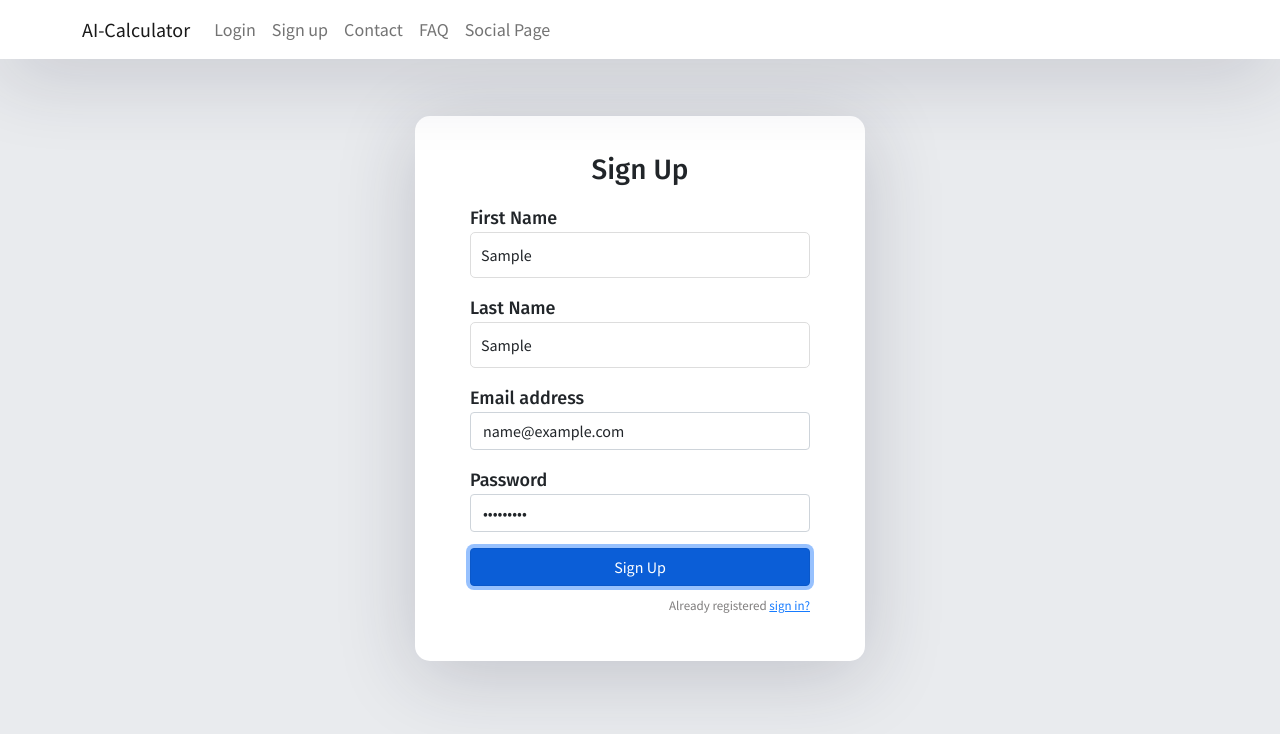
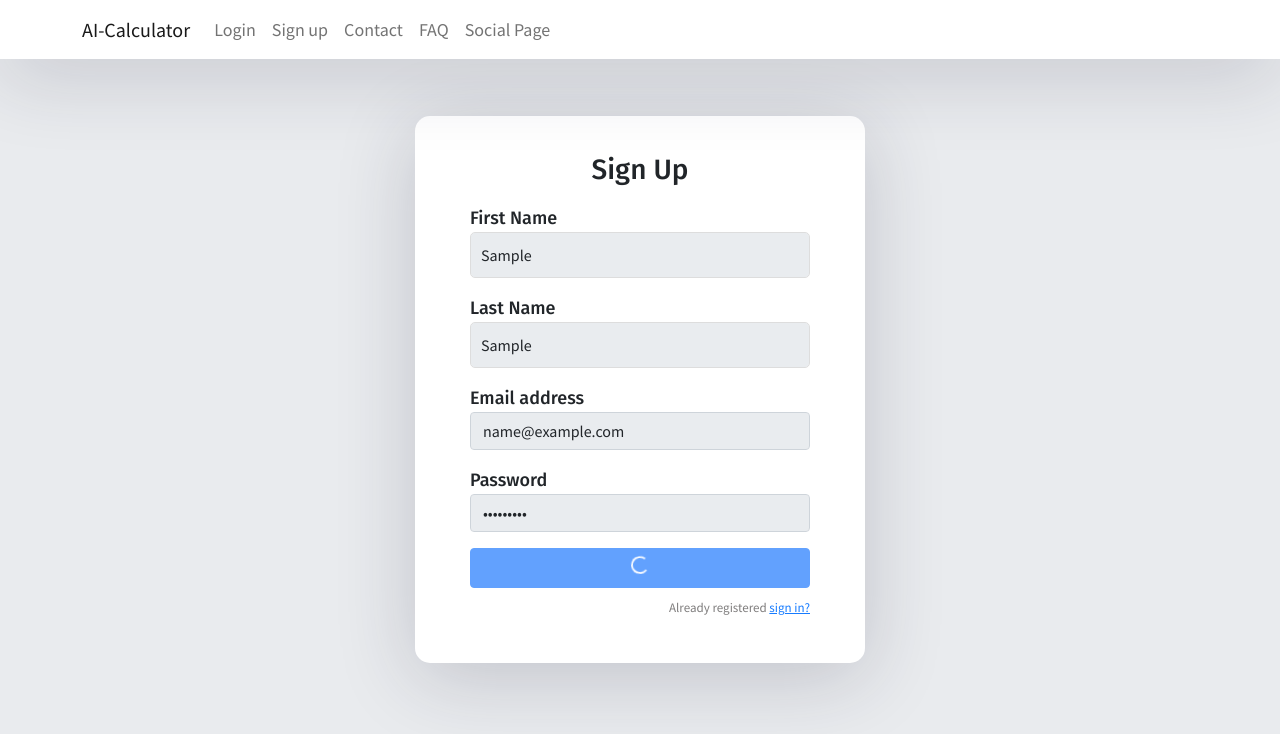
Before and after one commit to azalamin/ai-calculator-frontend, a React (Create React App) app: page /sign-up in a window 1280 px wide. Both pictures are taken after typing "Sample", "Sample", "name@example.com", "Sample123" into the empty fields and a click on the button "Sign Up". Shown: the top 734 px of the page. Built offline with nearby package versions, Linux system fonts and the light colour scheme; no server answers.

Commit message:
user info [done]

```diff
--- a/src/components/login.component.js
+++ b/src/components/login.component.js
@@ -1,18 +1,20 @@
-// src/components/Login.js
 import axios from 'axios';
 import { signInWithEmailAndPassword } from 'firebase/auth';
 import React, { useState } from 'react';
 import { useNavigate } from 'react-router-dom';
+import ClipLoader from 'react-spinners/ClipLoader';
 import { auth } from '../firebaseConfig';
 
 const Login = () => {
   const [email, setEmail] = useState('');
   const [password, setPassword] = useState('');
   const [error, setError] = useState('');
+  const [loading, setLoading] = useState(false); // Add loading state
   const navigate = useNavigate();
 
   const handleLogin = async (e) => {
     e.preventDefault();
+    setLoading(true); // Start loading
     try {
       const userCredential = await signInWithEmailAndPassword(auth, email, password);
       const user = userCredential.user;
@@ -29,6 +31,8 @@ const Login = () => {
     } catch (err) {
       console.error('Error logging in:', err);
       setError('Login failed. Please check your email and password.');
+    } finally {
+      setLoading(false); // Stop loading
     }
   };
 
@@ -45,6 +49,7 @@ const Login = () => {
               placeholder="Enter email"
               value={email}
               onChange={(e) => setEmail(e.target.value)}
+              disabled={loading}
             />
           </div>
           <div className="mb-3">
@@ -55,11 +60,12 @@ const Login = () => {
               placeholder="Enter password"
               value={password}
               onChange={(e) => setPassword(e.target.value)}
+              disabled={loading}
             />
           </div>
           <div className="d-grid">
-            <button type="submit" className="btn btn-primary">
-              Submit
+            <button type="submit" className="btn btn-primary" disabled={loading}>
+              {loading ? <ClipLoader size={20} color={"#fff"} loading={true} /> : 'Submit'}
             </button>
           </div>
           {error && <p style={{ color: 'red' }}>{error}</p>}
--- a/src/components/signup.component.js
+++ b/src/components/signup.component.js
@@ -1,8 +1,8 @@
-// src/components/SignUp.js
 import axios from 'axios';
 import { createUserWithEmailAndPassword, updateProfile } from 'firebase/auth';
 import React, { useState } from 'react';
 import { useNavigate } from 'react-router-dom';
+import ClipLoader from 'react-spinners/ClipLoader';
 import { auth } from '../firebaseConfig';
 
 const SignUp = () => {
@@ -11,10 +11,12 @@ const SignUp = () => {
   const [email, setEmail] = useState('');
   const [password, setPassword] = useState('');
   const [error, setError] = useState('');
+  const [loading, setLoading] = useState(false); // Add loading state
   const navigate = useNavigate();
 
   const handleSignUp = async (e) => {
     e.preventDefault();
+    setLoading(true); // Start loading
     try {
       const userCredential = await createUserWithEmailAndPassword(auth, email, password);
       const user = userCredential.user;
@@ -31,6 +33,8 @@ const SignUp = () => {
     } catch (err) {
       console.error('Error signing up:', err);
       setError('Sign-up failed. Please try again.');
+    } finally {
+      setLoading(false); // Stop loading
     }
   };
 
@@ -47,6 +51,7 @@ const SignUp = () => {
               placeholder="First name"
               value={firstName}
               onChange={(e) => setFirstName(e.target.value)}
+              disabled={loading}
             />
           </div>
           <div className="mb-3">
@@ -57,6 +62,7 @@ const SignUp = () => {
               placeholder="Last name"
               value={lastName}
               onChange={(e) => setLastName(e.target.value)}
+              disabled={loading}
             />
           </div>
           <div className="mb-3">
@@ -67,6 +73,7 @@ const SignUp = () => {
               placeholder="Enter email"
               value={email}
               onChange={(e) => setEmail(e.target.value)}
+              disabled={loading}
             />
           </div>
           <div className="mb-3">
@@ -77,11 +84,12 @@ const SignUp = () => {
               placeholder="Enter password"
               value={password}
               onChange={(e) => setPassword(e.target.value)}
+              disabled={loading}
             />
           </div>
           <div className="d-grid">
-            <button type="submit" className="btn btn-primary">
-              Sign Up
+            <button type="submit" className="btn btn-primary" disabled={loading}>
+              {loading ? <ClipLoader size={20} color={"#fff"} loading={true} /> : 'Sign Up'}
             </button>
           </div>
           {error && <p style={{ color: 'red' }}>{error}</p>}
```
